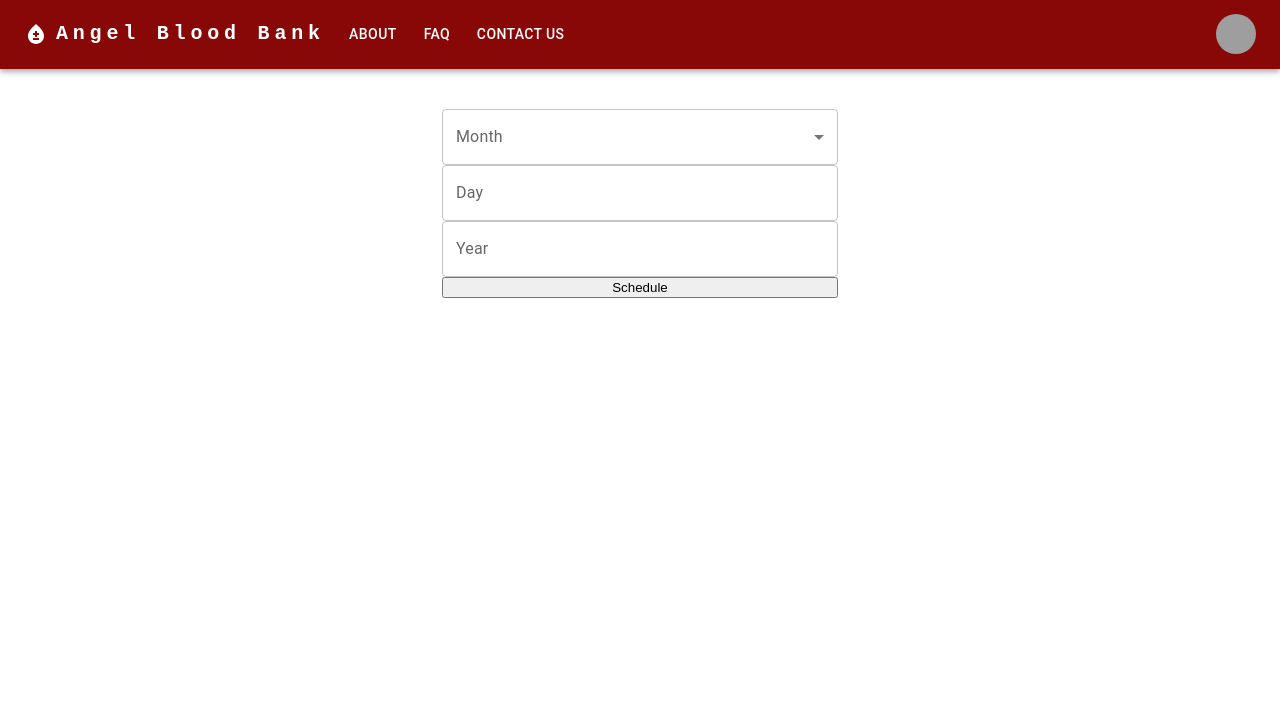
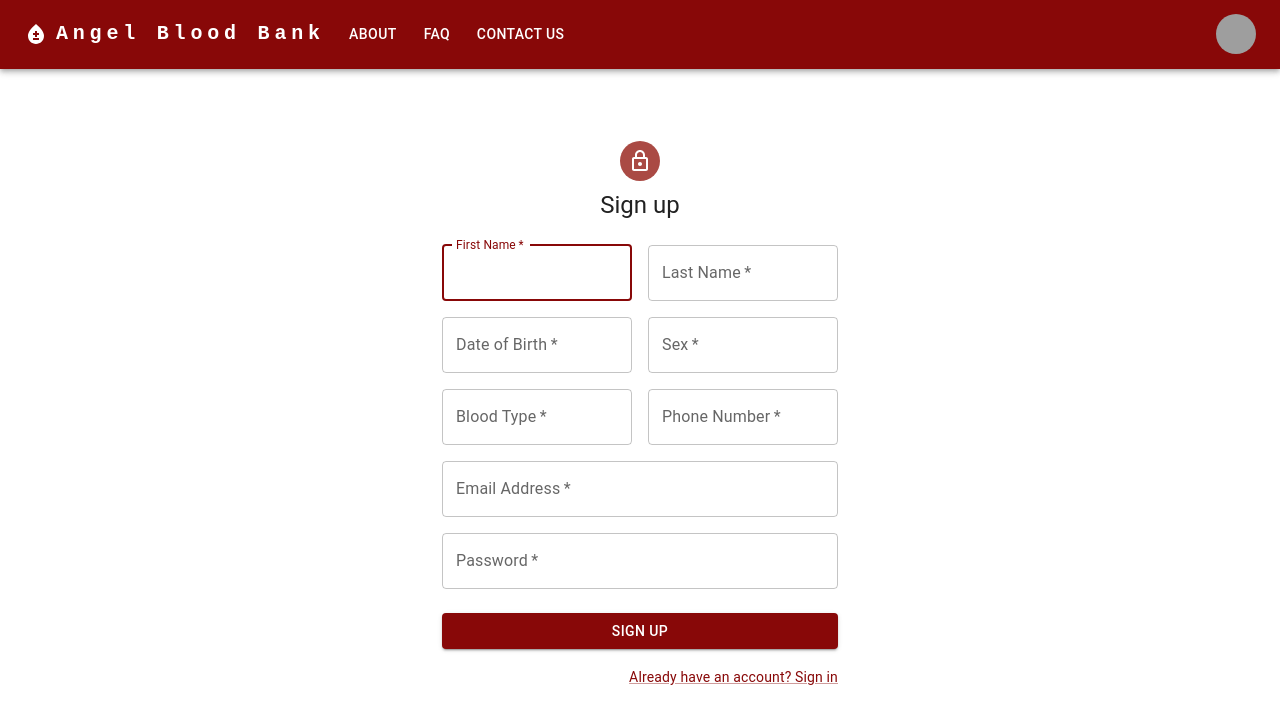
Before and after one commit to QuillJoy/CPSC-454-Project, a React (Create React App) app in the folder blood-bank-app/: page /donorsignup in a window 1280 px wide. Shown: the top 724 px of the page. Built offline with nearby package versions, Linux system fonts and the light colour scheme; grey boxes are pictures that could not be loaded.

Commit message:
Add more prompts for signup

```diff
--- a/blood-bank-app/src/App.js
+++ b/blood-bank-app/src/App.js
@@ -13,7 +13,7 @@ function App() {
   return (
     <div className="App">
       <AppBar />
-      <DonorAppointment />
+      <DonorSignUp />
     </div>
   );
 }
--- a/blood-bank-app/src/comp/donor-sign-up/DonorSignUp.js
+++ b/blood-bank-app/src/comp/donor-sign-up/DonorSignUp.js
@@ -13,24 +13,7 @@ import Typography from '@mui/material/Typography';
 import Container from '@mui/material/Container';
 import { createTheme, ThemeProvider } from '@mui/material/styles';
 
-function Copyright(props) {
-  return (
-    <Typography variant="body2" color="text.secondary" align="center" {...props}>
-      {'Copyright © '}
-      <Link color="inherit" href="https://mui.com/">
-        Your Website
-      </Link>{' '}
-      {new Date().getFullYear()}
-      {'.'}
-    </Typography>
-  );
-}
-
-// TODO remove, this demo shouldn't need to reset the theme.
-
-const defaultTheme = createTheme();
-
-export default function SignUp() {
+export default function DonorSignUp() {
   const handleSubmit = (event) => {
     event.preventDefault();
     const data = new FormData(event.currentTarget);
@@ -41,7 +24,6 @@ export default function SignUp() {
   };
 
   return (
-    <ThemeProvider theme={defaultTheme}>
     <Container component="main" maxWidth="xs">
       <CssBaseline />
       <Box
@@ -79,6 +61,42 @@ export default function SignUp() {
                 label="Last Name"
                 name="lastName"
                 autoComplete="family-name"
+              />
+            </Grid>
+            <Grid item xs={12} sm={6}>
+              <TextField
+                required
+                fullWidth
+                id="dob"
+                label="Date of Birth"
+                name="Date of Birth"
+              />
+            </Grid>
+            <Grid item xs={12} sm={6}>
+              <TextField
+                required
+                fullWidth
+                id="sex"
+                label="Sex"
+                name="Sex"
+              />
+            </Grid>
+            <Grid item xs={12} sm={6}>
+              <TextField
+                required
+                fullWidth
+                id="btype"
+                label="Blood Type"
+                name="Blood Type"
+              />
+            </Grid>
+            <Grid item xs={12} sm={6}>
+              <TextField
+                required
+                fullWidth
+                id="pnum"
+                label="Phone Number"
+                name="Phone Number"
               />
             </Grid>
             <Grid item xs={12}>
@@ -120,8 +138,6 @@ export default function SignUp() {
           </Grid>
         </Box>
       </Box>
-        <Copyright sx={{ mt: 5 }} />
     </Container>
-    </ThemeProvider>
   );
 }
```
Lines whose indentation alone changed are shown as unchanged.
